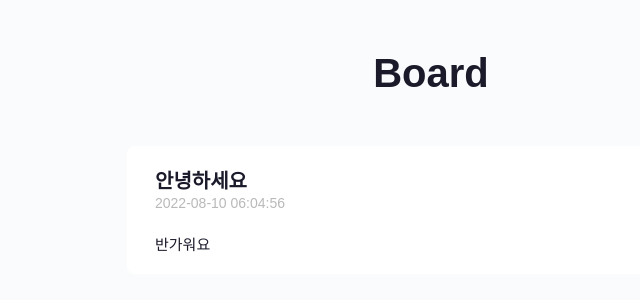
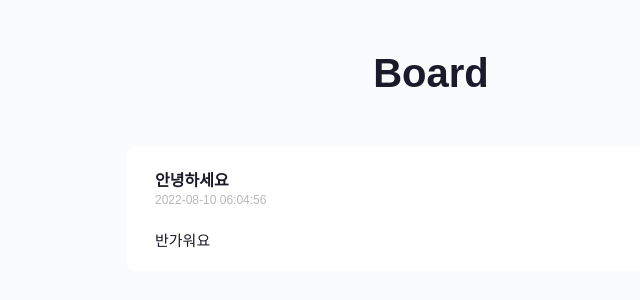
Before and after one commit to zmin9/board, a React (Create React App) app in the folder board/: page /1 in a window 1280 px wide. Shown: the top 300 px of the page, without its empty margins (209-849 px from the left). Built offline with nearby package versions, Linux system fonts and the light colour scheme; a web font is replaced by a local one.

Commit message:
fix: change font size of post title

```diff
--- a/board/src/components/post/Post.tsx
+++ b/board/src/components/post/Post.tsx
@@ -10,6 +10,7 @@ const PostHeader = styled.div`
 `;
 
 const Title = styled.h2`
+  line-height: 1;
   margin: 0;
 `;
 
@@ -24,11 +25,11 @@ const Post = () => {
     <Container>
       <PostHeader>
         <Title>
-          <Text style={{ size: '20px', weight: 700, color:'textMain' }}>
+          <Text style={{ size: '16px', weight: 600, color:'textMain' }}>
             {post.title}
           </Text>
         </Title>
-          <Text style={{ size: '14px', weight: 400, color:'textSub' }}>
+          <Text style={{ size: '12px', weight: 400, color:'textSub' }}>
             {`${getLocalDate(post.time)} ${getLocalTime(post.time)}`}
           </Text>
       </PostHeader>
```
